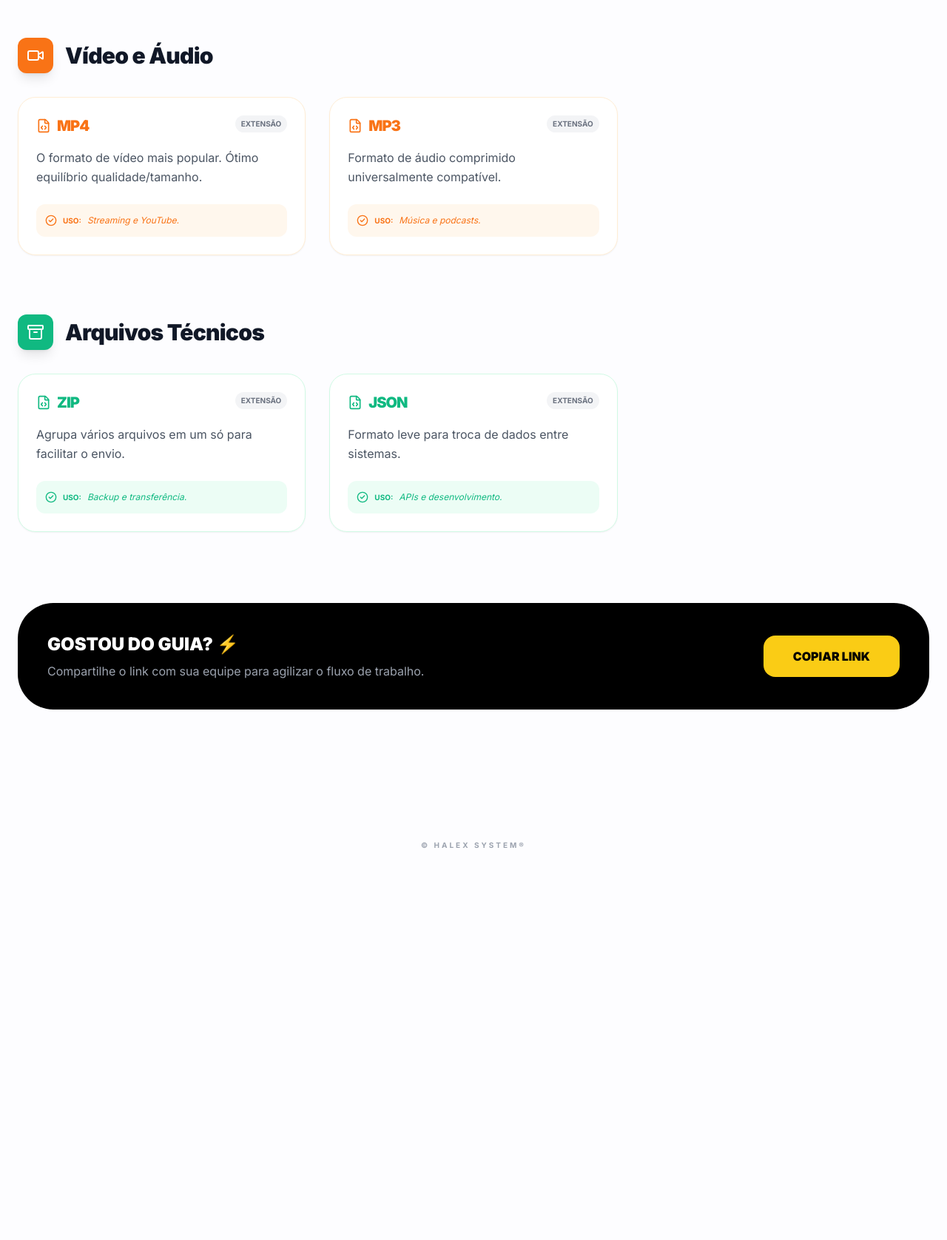
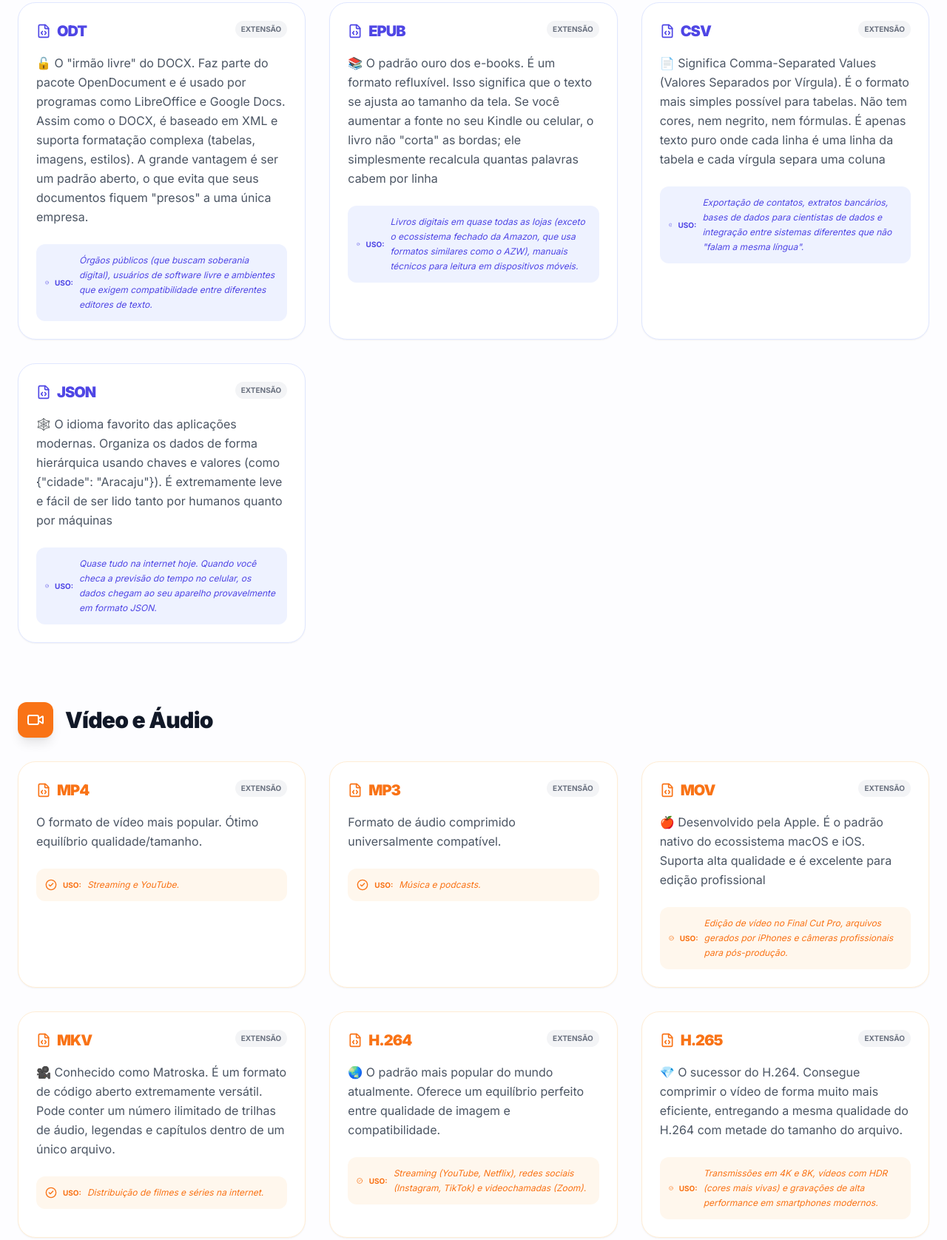
Before and after one commit to HalexTrabalho/formatos, a plain HTML site: page index.html in a window 1280 px wide. Shown: the part 1561-3237 px from the top of the page at 74% size. Before the commit the page ends 2759 px from the top, so only its background shows below. Drawn offline with nearby package versions, Linux system fonts and the light colour scheme.

Commit message:
Inclusão de dados no index.html

```diff
--- a/index.html
+++ b/index.html
@@ -138,6 +138,11 @@
                     { name: 'PDF', description: 'Padrão universal para documentos finais. Preserva a formatação.', use: 'Contratos e e-books.' },
                     { name: 'DOCX', description: 'Formato padrão do Word. Editável e amplamente aceito.', use: 'Textos e relatórios.' },
                     { name: 'XLSX', description: 'Planilhas eletrônicas. Excelente para cálculos e gestão.', use: 'Finanças e organização.' },
+					{ name: 'ODT', description: '🔓 O "irmão livre" do DOCX. Faz parte do pacote OpenDocument e é usado por programas como LibreOffice e Google Docs. Assim como o DOCX, é baseado em XML e suporta formatação complexa (tabelas, imagens, estilos). A grande vantagem é ser um padrão aberto, o que evita que seus documentos fiquem "presos" a uma única empresa.', use: 'Órgãos públicos (que buscam soberania digital), usuários de software livre e ambientes que exigem compatibilidade entre diferentes editores de texto.' },
+					{ name: 'EPUB', description: '📚 O padrão ouro dos e-books. É um formato refluxível. Isso significa que o texto se ajusta ao tamanho da tela. Se você aumentar a fonte no seu Kindle ou celular, o livro não "corta" as bordas; ele simplesmente recalcula quantas palavras cabem por linha', use: 'Livros digitais em quase todas as lojas (exceto o ecossistema fechado da Amazon, que usa formatos similares como o AZW), manuais técnicos para leitura em dispositivos móveis.' },
+					{ name: 'CSV', description: '📄 Significa Comma-Separated Values (Valores Separados por Vírgula). É o formato mais simples possível para tabelas. Não tem cores, nem negrito, nem fórmulas. É apenas texto puro onde cada linha é uma linha da tabela e cada vírgula separa uma coluna', use: 'Exportação de contatos, extratos bancários, bases de dados para cientistas de dados e integração entre sistemas diferentes que não "falam a mesma língua".' },
+					{ name: 'JSON', description: '🕸️ O idioma favorito das aplicações modernas. Organiza os dados de forma hierárquica usando chaves e valores (como {"cidade": "Aracaju"}). É extremamente leve e fácil de ser lido tanto por humanos quanto por máquinas', use: 'Quase tudo na internet hoje. Quando você checa a previsão do tempo no celular, os dados chegam ao seu aparelho provavelmente em formato JSON.' },
+
                 ]
             },
             {
@@ -148,6 +153,10 @@
                 items: [
                     { name: 'MP4', description: 'O formato de vídeo mais popular. Ótimo equilíbrio qualidade/tamanho.', use: 'Streaming e YouTube.' },
                     { name: 'MP3', description: 'Formato de áudio comprimido universalmente compatível.', use: 'Música e podcasts.' },
+					{ name: 'MOV', description: '🍎 Desenvolvido pela Apple. É o padrão nativo do ecossistema macOS e iOS. Suporta alta qualidade e é excelente para edição profissional', use: 'Edição de vídeo no Final Cut Pro, arquivos gerados por iPhones e câmeras profissionais para pós-produção.' },
+					{ name: 'MKV', description: '🎥 Conhecido como Matroska. É um formato de código aberto extremamente versátil. Pode conter um número ilimitado de trilhas de áudio, legendas e capítulos dentro de um único arquivo.', use: 'Distribuição de filmes e séries na internet.' },
+					{ name: 'H.264', description: '🌏 O padrão mais popular do mundo atualmente. Oferece um equilíbrio perfeito entre qualidade de imagem e compatibilidade.', use: 'Streaming (YouTube, Netflix), redes sociais (Instagram, TikTok) e videochamadas (Zoom).' },
+					{ name: 'H.265', description: '💎 O sucessor do H.264. Consegue comprimir o vídeo de forma muito mais eficiente, entregando a mesma qualidade do H.264 com metade do tamanho do arquivo.', use: 'Transmissões em 4K e 8K, vídeos com HDR (cores mais vivas) e gravações de alta performance em smartphones modernos.' },
                 ]
             },
             {
```
